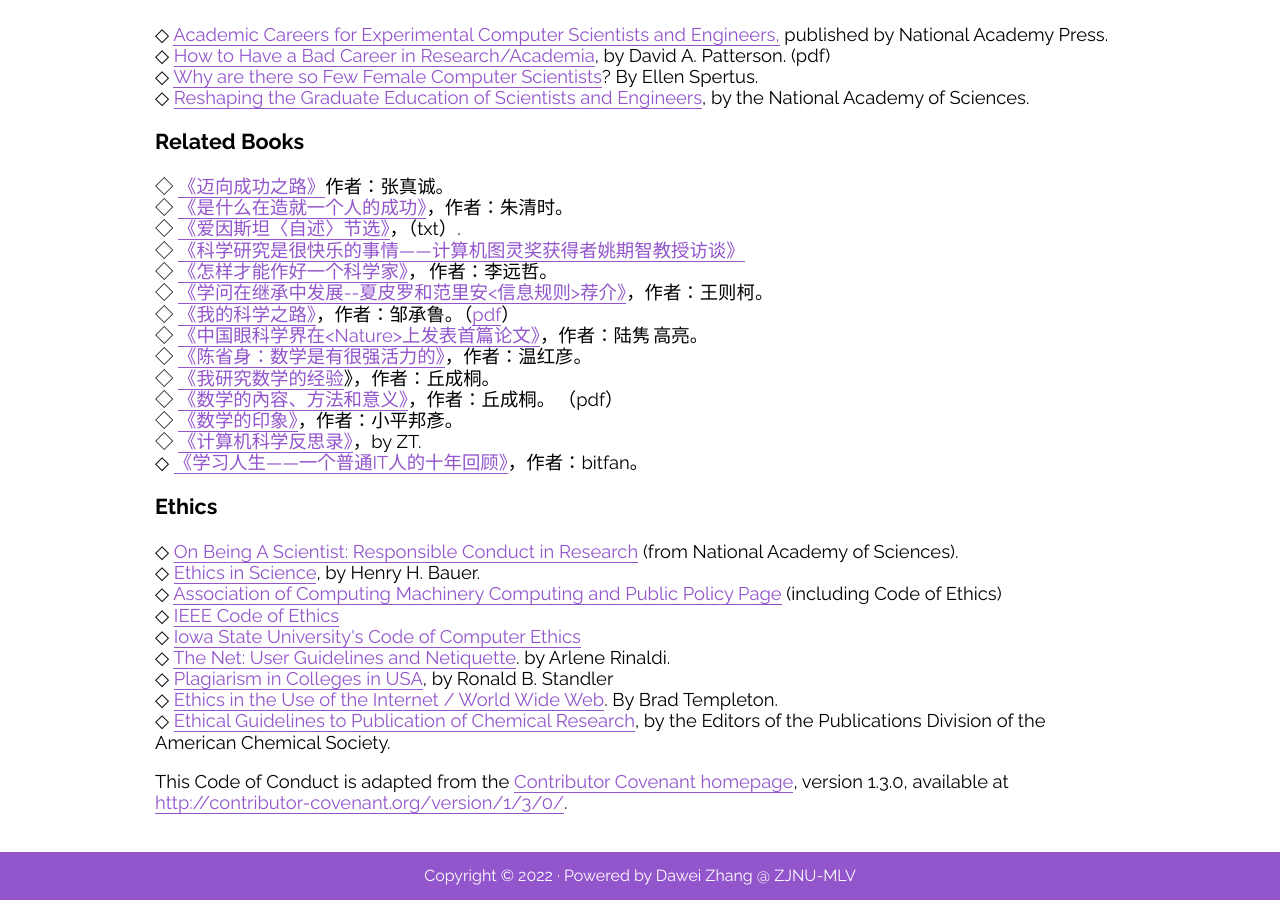
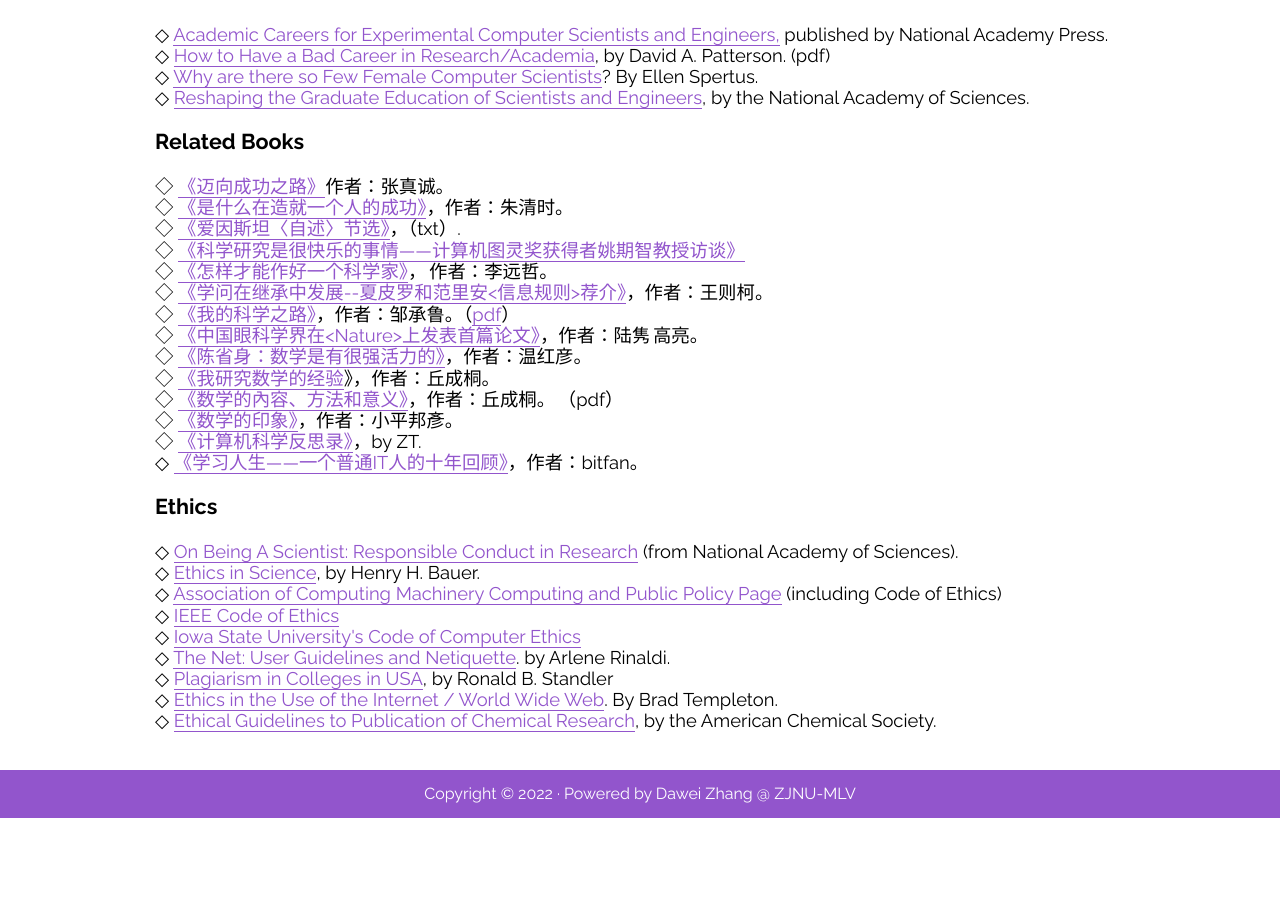
Before and after one commit to ZJNU-MLV-Lab/ZJNU-MLV-Lab.github.io, a Jekyll site: the page built from resource.html, in a window 1280 px wide and 900 px high, scrolled down 2211 px. Built offline with Jekyll 4.4.1, drawn with Linux system fonts in a browser that asks for light colours; nearby versions of some CDN libraries; some web fonts are replaced; after the commit the page ends 3029 px from its top, so only the background shows below that.

Commit message:
Update resource.html

```diff
--- a/resource.html
+++ b/resource.html
@@ -84,13 +84,7 @@ title: Resource
    <o:p></o:p></span></p>
 
  <h3>Ethics</h3>
- <p> ◇ <a href="http://www.nap.edu/readingroom/books/obas/">On Being A Scientist: Responsible Conduct in Research</a> (from National Academy of Sciences). <br>  ◇ <a href="http://www.csu.edu.au/learning/eis/hbauer-toc.html">Ethics in Science</a>, by Henry H. Bauer. <br> ◇ <a href="http://www.acm.org/serving/">Association of Computing Machinery Computing and Public Policy Page</a> (including Code of Ethics) <br> ◇ <a href="http://www.ieee.org/about/whatis/code.html">IEEE Code of Ethics </a><br> ◇ <a href="http://www.cs.iastate.edu/documents/cs-ethics.html">Iowa State University's Code of Computer Ethics</a> <br> ◇ <a href="http://www.fau.edu/netiquette/net/">The Net: User Guidelines and Netiquette</a>. by Arlene Rinaldi.<br> ◇ <a href="http://www.rbs2.com/plag.htm">Plagiarism in Colleges in USA</a>, by Ronald B. Standler <br> ◇ <a href="http://www.templetons.com/brad/copymyths.html">Ethics in the Use of the Internet / World Wide Web</a>. By Brad Templeton.<br> ◇ <a href="http://pubs.acs.org/instruct/ethic2000.pdf">Ethical Guidelines to Publication of Chemical Research</a>, by the Editors of the Publications Division of the American Chemical Society.
+ <p> ◇ <a href="http://www.nap.edu/readingroom/books/obas/">On Being A Scientist: Responsible Conduct in Research</a> (from National Academy of Sciences). <br>  ◇ <a href="http://www.csu.edu.au/learning/eis/hbauer-toc.html">Ethics in Science</a>, by Henry H. Bauer. <br> ◇ <a href="http://www.acm.org/serving/">Association of Computing Machinery Computing and Public Policy Page</a> (including Code of Ethics) <br> ◇ <a href="http://www.ieee.org/about/whatis/code.html">IEEE Code of Ethics </a><br> ◇ <a href="http://www.cs.iastate.edu/documents/cs-ethics.html">Iowa State University's Code of Computer Ethics</a> <br> ◇ <a href="http://www.fau.edu/netiquette/net/">The Net: User Guidelines and Netiquette</a>. by Arlene Rinaldi.<br> ◇ <a href="http://www.rbs2.com/plag.htm">Plagiarism in Colleges in USA</a>, by Ronald B. Standler <br> ◇ <a href="http://www.templetons.com/brad/copymyths.html">Ethics in the Use of the Internet / World Wide Web</a>. By Brad Templeton.<br> ◇ <a href="http://pubs.acs.org/instruct/ethic2000.pdf">Ethical Guidelines to Publication of Chemical Research</a>, by the American Chemical Society.
    <o:p></o:p></span> </p>
 
-
-
-    <p>
-      This Code of Conduct is adapted from the <a href='http://contributor-covenant.org'>Contributor Covenant homepage</a>,
-      version 1.3.0, available at <a href='http://contributor-covenant.org/version/1/3/0/'>http://contributor-covenant.org/version/1/3/0/</a>.
-    </p>
   </section>
```
